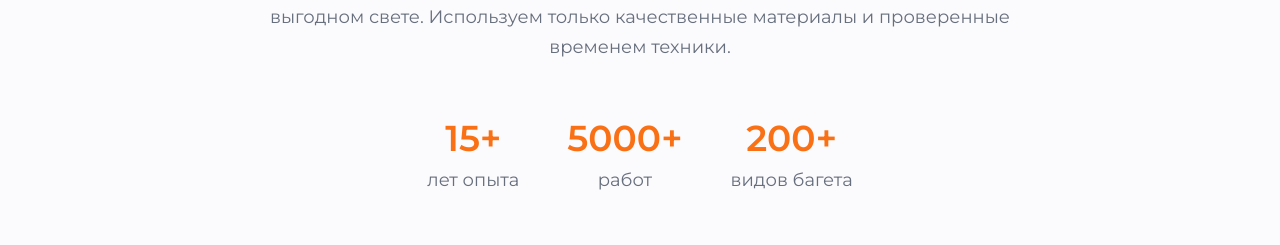
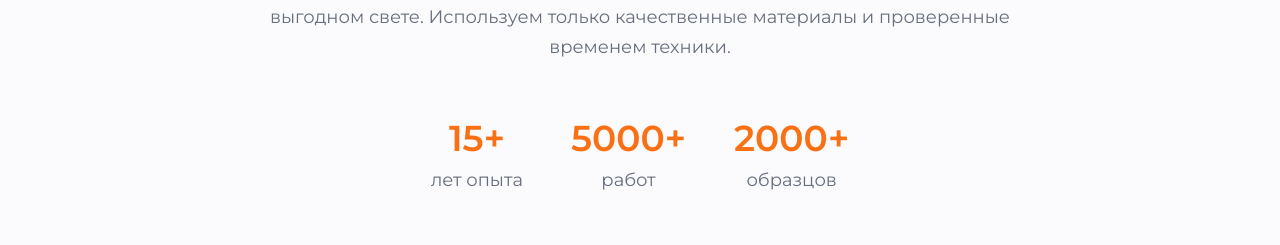
Before and after one commit to pr-poehali-dev/baget-master-project-1, a React (Vite) app: page / in a window 1280 px wide. Shown: the part 2107-2352 px from the top of the page. Built offline with nearby package versions, Linux system fonts and the light colour scheme.

Commit message:
Обновить описание ассортимента багета

```diff
--- a/src/pages/Index.tsx
+++ b/src/pages/Index.tsx
@@ -147,8 +147,8 @@ const Index = () => {
                 <div className="text-muted-foreground">работ</div>
               </div>
               <div className="text-center">
-                <div className="text-4xl font-bold text-accent mb-2">200+</div>
-                <div className="text-muted-foreground">видов багета</div>
+                <div className="text-4xl font-bold text-accent mb-2">2000+</div>
+                <div className="text-muted-foreground">образцов</div>
               </div>
             </div>
           </div>
```
